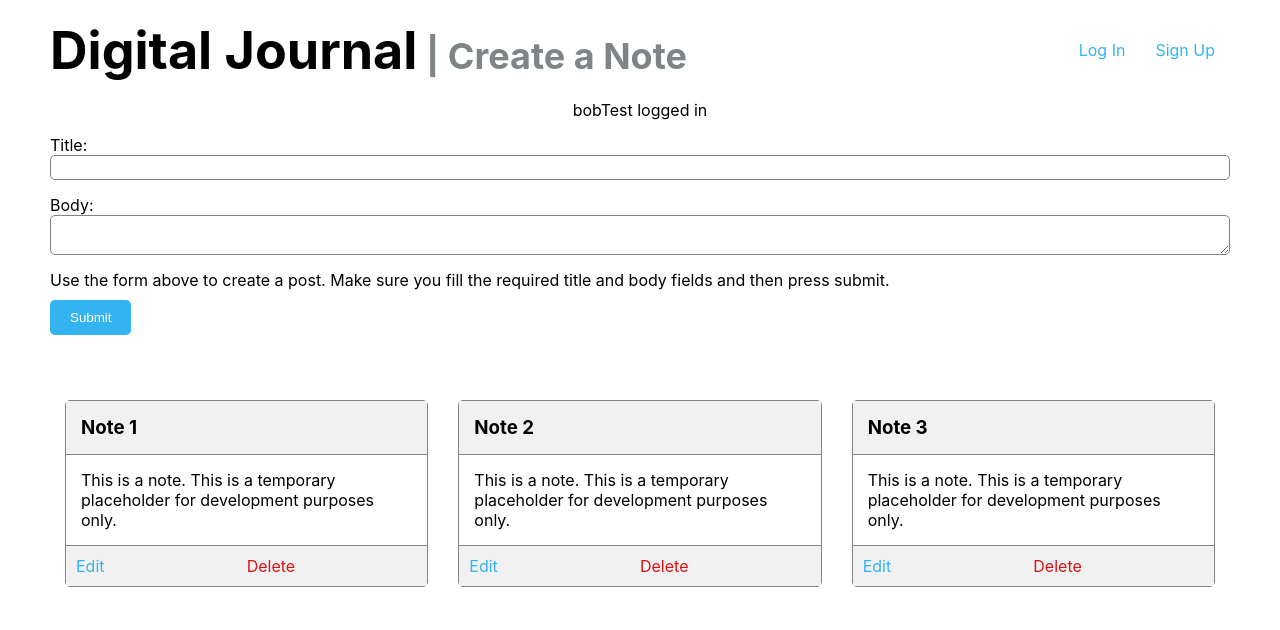
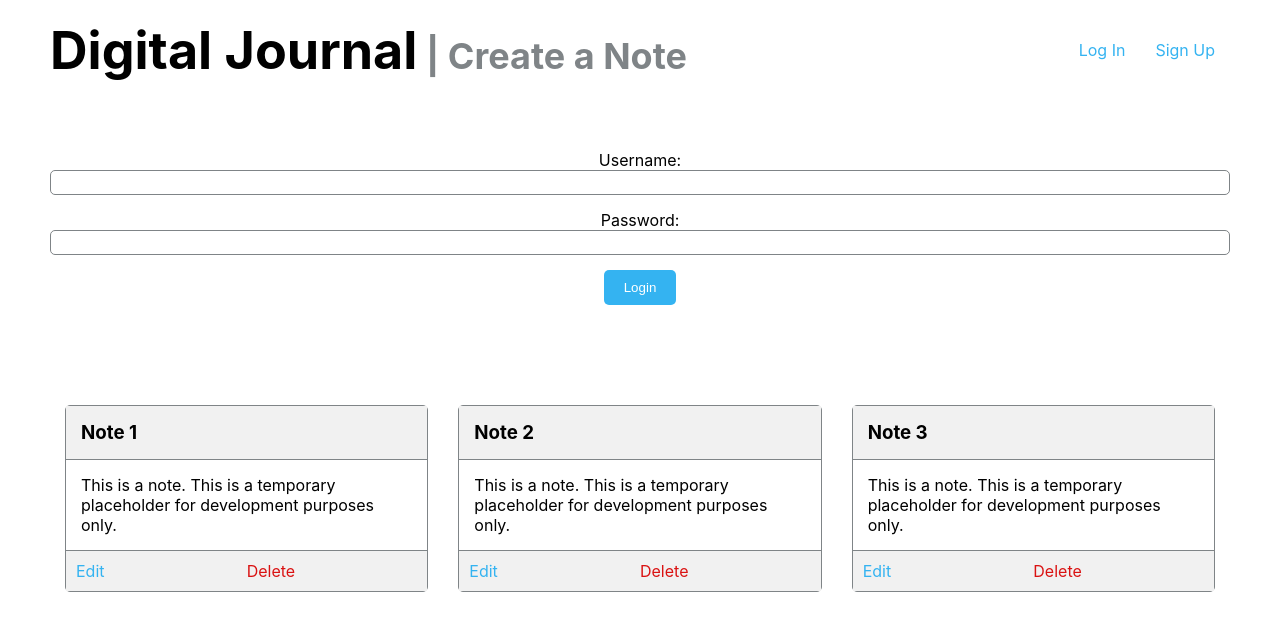
Before and after one commit to vinccodes/chingu-voyages, a React (Create React App) app in the folder solo-projects/tier3/journal-app/: page / in a window 1280 px wide. Shown: the top 630 px of the page. Built offline with nearby package versions, Linux system fonts and the light colour scheme; no server answers.

Commit message:
refactored: loginHandler() in app.js to correctly set the returned JSON data for functions setToken and setCurrentUser. LoginForm correctly displayed

```diff
--- a/solo-projects/tier3/journal-app/src/App.js
+++ b/solo-projects/tier3/journal-app/src/App.js
@@ -3,16 +3,18 @@ import logo from './logo.svg';
 import './App.css';
 import './styles.css';
 import data from './data'
-import {Navbar, Notification, AddNoteForm, Note, LoginForm } from './components'
+import { Navbar, Notification, AddNoteForm, Note, LoginForm } from './components'
 import loginService from './services/loginService'
+import noteService from './services/noteService'
 
 function App() {
 
   const [username, setUsername] = React.useState("")
   const [password, setPassword] = React.useState("")
-  const [currentUser, setCurrentUser] = React.useState({name: "bobTest"})
+  const [currentUser, setCurrentUser] = React.useState(null)
   const [errorMessage, setErrorMessage] = React.useState(null)
 
+  console.log(currentUser)
 
   const handleLoginChange = (event)=>{
     console.log(event.target)
@@ -35,13 +37,12 @@ function App() {
     const username = event.target.username.value
     const password = event.target.password.value
 
-
-
     try {
       // send request to /auth/login
       const user = await loginService.login({username, password})
       // TODO
-      setCurrentUser(user)
+      noteService.setToken(user.data.token)
+      setCurrentUser(user.data)
       setUsername('')
       setPassword('')
 
@@ -87,7 +88,7 @@ function App() {
         handleLoginChange={handleLoginChange} />
       :
       <div>
-        <p>{currentUser.name} logged in</p>
+        <p>{currentUser.username} logged in</p>
         <AddNoteForm/>
       </div>
 
--- a/solo-projects/tier3/journal-app/src/services/noteService.js
+++ b/solo-projects/tier3/journal-app/src/services/noteService.js
@@ -1,6 +1,6 @@
 import axios from 'axios'
 
-const NOTES_URL = "http://localhost:3000/api/notes"
+const NOTES_URL = process.env.REACT_APP_BASE_URL_LOCAL+"/api/notes"
 
 let token = null
 
```
